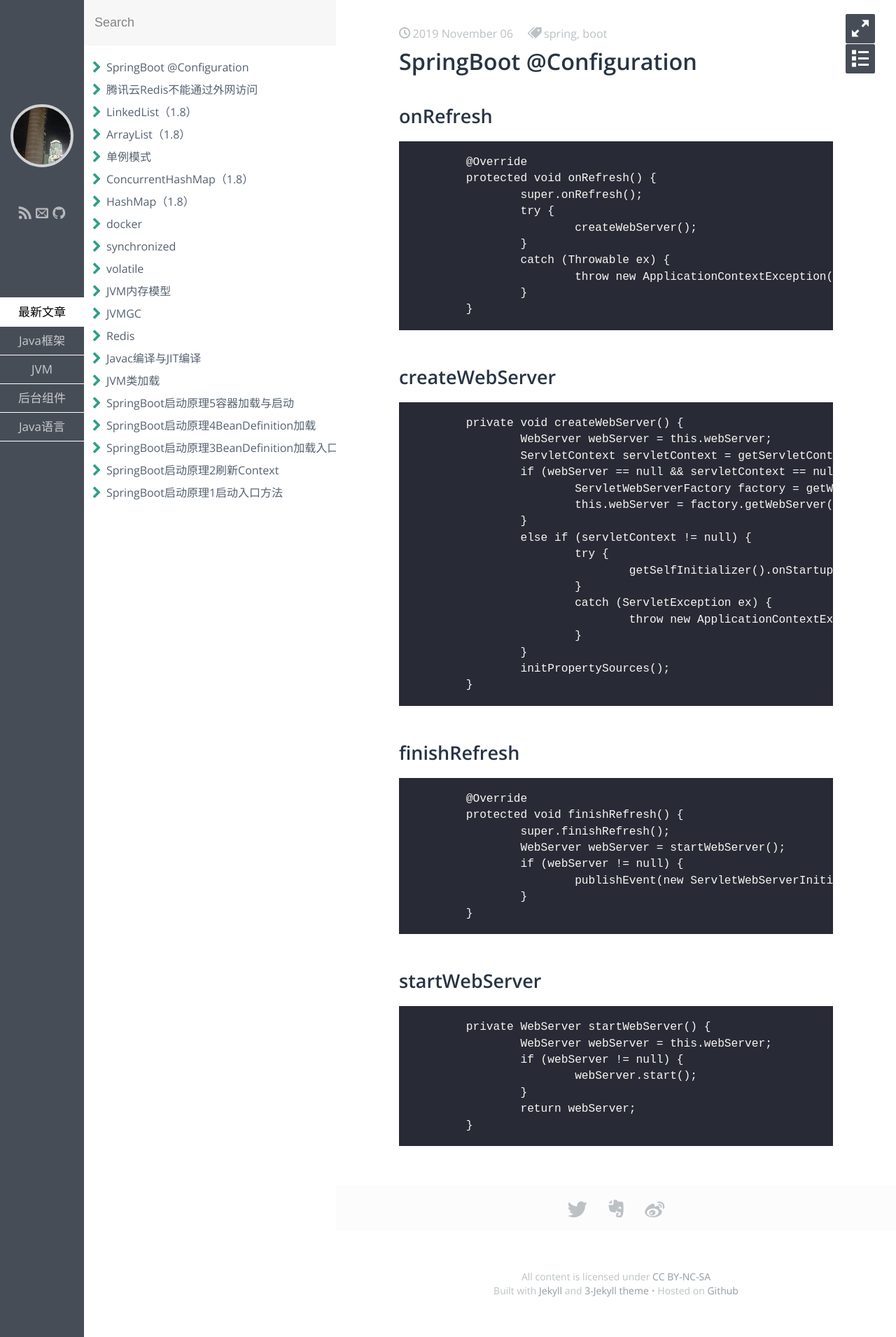
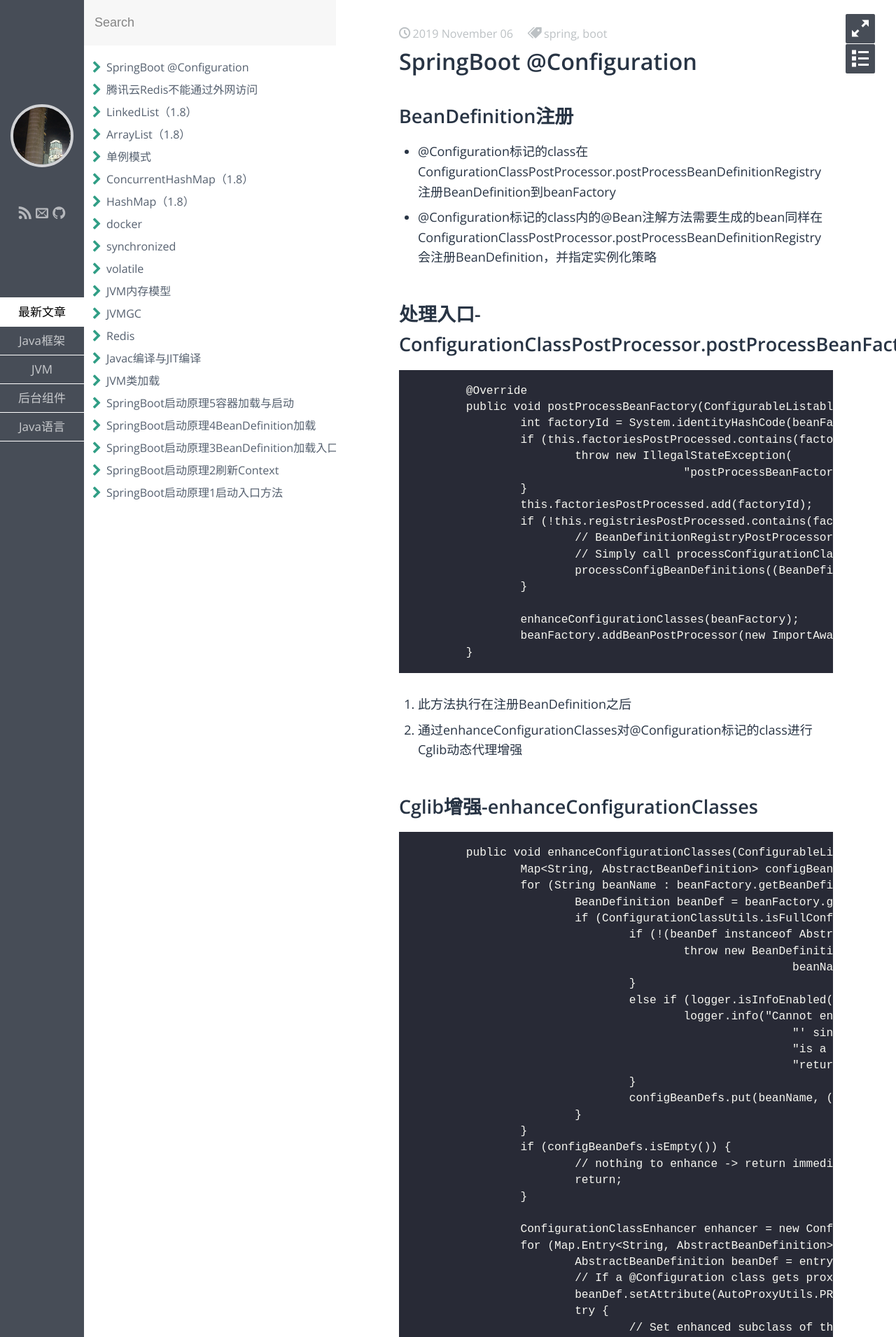
Before and after one commit to Deke66/Deke66.github.io, a Jekyll site: the page built from _posts/Java框架/2019-11-06-SpringBoot@Configuration.md, in a window 1280 px wide. Shown: the top 1911 px of the page at 70% size. Built offline with Jekyll 4.4.1, drawn with Linux system fonts in a browser that asks for light colours; some web fonts are replaced; some of the changed text lies outside the part shown.

Commit message:
configuration

````diff
--- a/_posts/Java框架/2019-11-06-SpringBoot@Configuration.md
+++ b/_posts/Java框架/2019-11-06-SpringBoot@Configuration.md
@@ -5,60 +5,116 @@ category: Java框架
 tags: spring boot
 keywords: spring boot
 ---
-## onRefresh
+## BeanDefinition注册
+- @Configuration标记的class在ConfigurationClassPostProcessor.postProcessBeanDefinitionRegistry注册BeanDefinition到beanFactory
+- @Configuration标记的class内的@Bean注解方法需要生成的bean同样在ConfigurationClassPostProcessor.postProcessBeanDefinitionRegistry会注册BeanDefinition，并指定实例化策略
+
+## 处理入口-ConfigurationClassPostProcessor.postProcessBeanFactory
+
 ```
 	@Override
-	protected void onRefresh() {
-		super.onRefresh();
-		try {
-			createWebServer();
+	public void postProcessBeanFactory(ConfigurableListableBeanFactory beanFactory) {
+		int factoryId = System.identityHashCode(beanFactory);
+		if (this.factoriesPostProcessed.contains(factoryId)) {
+			throw new IllegalStateException(
+					"postProcessBeanFactory already called on this post-processor against " + beanFactory);
 		}
-		catch (Throwable ex) {
-			throw new ApplicationContextException("Unable to start web server", ex);
+		this.factoriesPostProcessed.add(factoryId);
+		if (!this.registriesPostProcessed.contains(factoryId)) {
+			// BeanDefinitionRegistryPostProcessor hook apparently not supported...
+			// Simply call processConfigurationClasses lazily at this point then.
+			processConfigBeanDefinitions((BeanDefinitionRegistry) beanFactory);
+		}
+
+		enhanceConfigurationClasses(beanFactory);
+		beanFactory.addBeanPostProcessor(new ImportAwareBeanPostProcessor(beanFactory));
+	}
+```
+
+1. 此方法执行在注册BeanDefinition之后
+2. 通过enhanceConfigurationClasses对@Configuration标记的class进行Cglib动态代理增强
+
+## Cglib增强-enhanceConfigurationClasses
+
+```
+	public void enhanceConfigurationClasses(ConfigurableListableBeanFactory beanFactory) {
+		Map<String, AbstractBeanDefinition> configBeanDefs = new LinkedHashMap<>();
+		for (String beanName : beanFactory.getBeanDefinitionNames()) {
+			BeanDefinition beanDef = beanFactory.getBeanDefinition(beanName);
+			if (ConfigurationClassUtils.isFullConfigurationClass(beanDef)) {
+				if (!(beanDef instanceof AbstractBeanDefinition)) {
+					throw new BeanDefinitionStoreException("Cannot enhance @Configuration bean definition '" +
+							beanName + "' since it is not stored in an AbstractBeanDefinition subclass");
+				}
+				else if (logger.isInfoEnabled() && beanFactory.containsSingleton(beanName)) {
+					logger.info("Cannot enhance @Configuration bean definition '" + beanName +
+							"' since its singleton instance has been created too early. The typical cause " +
+							"is a non-static @Bean method with a BeanDefinitionRegistryPostProcessor " +
+							"return type: Consider declaring such methods as 'static'.");
+				}
+				configBeanDefs.put(beanName, (AbstractBeanDefinition) beanDef);
+			}
+		}
+		if (configBeanDefs.isEmpty()) {
+			// nothing to enhance -> return immediately
+			return;
+		}
+
+		ConfigurationClassEnhancer enhancer = new ConfigurationClassEnhancer();
+		for (Map.Entry<String, AbstractBeanDefinition> entry : configBeanDefs.entrySet()) {
+			AbstractBeanDefinition beanDef = entry.getValue();
+			// If a @Configuration class gets proxied, always proxy the target class
+			beanDef.setAttribute(AutoProxyUtils.PRESERVE_TARGET_CLASS_ATTRIBUTE, Boolean.TRUE);
+			try {
+				// Set enhanced subclass of the user-specified bean class
+				Class<?> configClass = beanDef.resolveBeanClass(this.beanClassLoader);
+				if (configClass != null) {
+					//增强方法
+					Class<?> enhancedClass = enhancer.enhance(configClass, this.beanClassLoader);
+					if (configClass != enhancedClass) {
+						if (logger.isTraceEnabled()) {
+							logger.trace(String.format("Replacing bean definition '%s' existing class '%s' with " +
+									"enhanced class '%s'", entry.getKey(), configClass.getName(), enhancedClass.getName()));
+						}
+						beanDef.setBeanClass(enhancedClass);
+					}
+				}
+			}
+			catch (Throwable ex) {
+				throw new IllegalStateException("Cannot load configuration class: " + beanDef.getBeanClassName(), ex);
+			}
 		}
 	}
 ```
+1. 从beanFactory获取所有BeanDefinition
+2. 过滤剩余@Configuration标记的BeanDefinition
+3. 运用Cglib对符合条件的BeanDefinition进行增强
 
-## createWebServer
+## 	class生成-enhance
+- ConfigurationClassEnhancer.enhancer->newEnhancer
+
 ```
-	private void createWebServer() {
-		WebServer webServer = this.webServer;
-		ServletContext servletContext = getServletContext();
-		if (webServer == null && servletContext == null) {
-			ServletWebServerFactory factory = getWebServerFactory();
-			this.webServer = factory.getWebServer(getSelfInitializer());
-		}
-		else if (servletContext != null) {
-			try {
-				getSelfInitializer().onStartup(servletContext);
-			}
-			catch (ServletException ex) {
-				throw new ApplicationContextException("Cannot initialize servlet context", ex);
-			}
-		}
-		initPropertySources();
+	private Enhancer newEnhancer(Class<?> configSuperClass, @Nullable ClassLoader classLoader) {
+		Enhancer enhancer = new Enhancer();
+		enhancer.setSuperclass(configSuperClass);
+		enhancer.setInterfaces(new Class<?>[] {EnhancedConfiguration.class});
+		enhancer.setUseFactory(false);
+		enhancer.setNamingPolicy(SpringNamingPolicy.INSTANCE);
+		enhancer.setStrategy(new BeanFactoryAwareGeneratorStrategy(classLoader));
+		enhancer.setCallbackFilter(CALLBACK_FILTER);
+		enhancer.setCallbackTypes(CALLBACK_FILTER.getCallbackTypes());
+		return enhancer;
 	}
 ```
+1. 定义生成的父类
+2. 增加了EnhancedConfiguration的接口，这个接口继承BeanFactoryAware
+3. 定名命令规则
+4. 定义class生成策略
+5. 设置CallbackFilter与CallbackTypes，主要设置了3个CallBack
+	1. BeanMethodInterceptor
+	2. BeanFactoryAwareMethodInterceptor
+	3. NoOp.INSTANCE
 
-## finishRefresh
-```
-	@Override
-	protected void finishRefresh() {
-		super.finishRefresh();
-		WebServer webServer = startWebServer();
-		if (webServer != null) {
-			publishEvent(new ServletWebServerInitializedEvent(webServer, this));
-		}
-	}
-```
-
-## 	startWebServer
-```
-	private WebServer startWebServer() {
-		WebServer webServer = this.webServer;
-		if (webServer != null) {
-			webServer.start();
-		}
-		return webServer;
-	}
-```
+## 小结
+- @Configuration标记的class在class实例化之前会通过Cglib动态代理的形式增强特定的方法
+- 动态代理增强主要改变了@Bean注解方法和setBeanFactory方法，改变了bean的实例化策略
````
